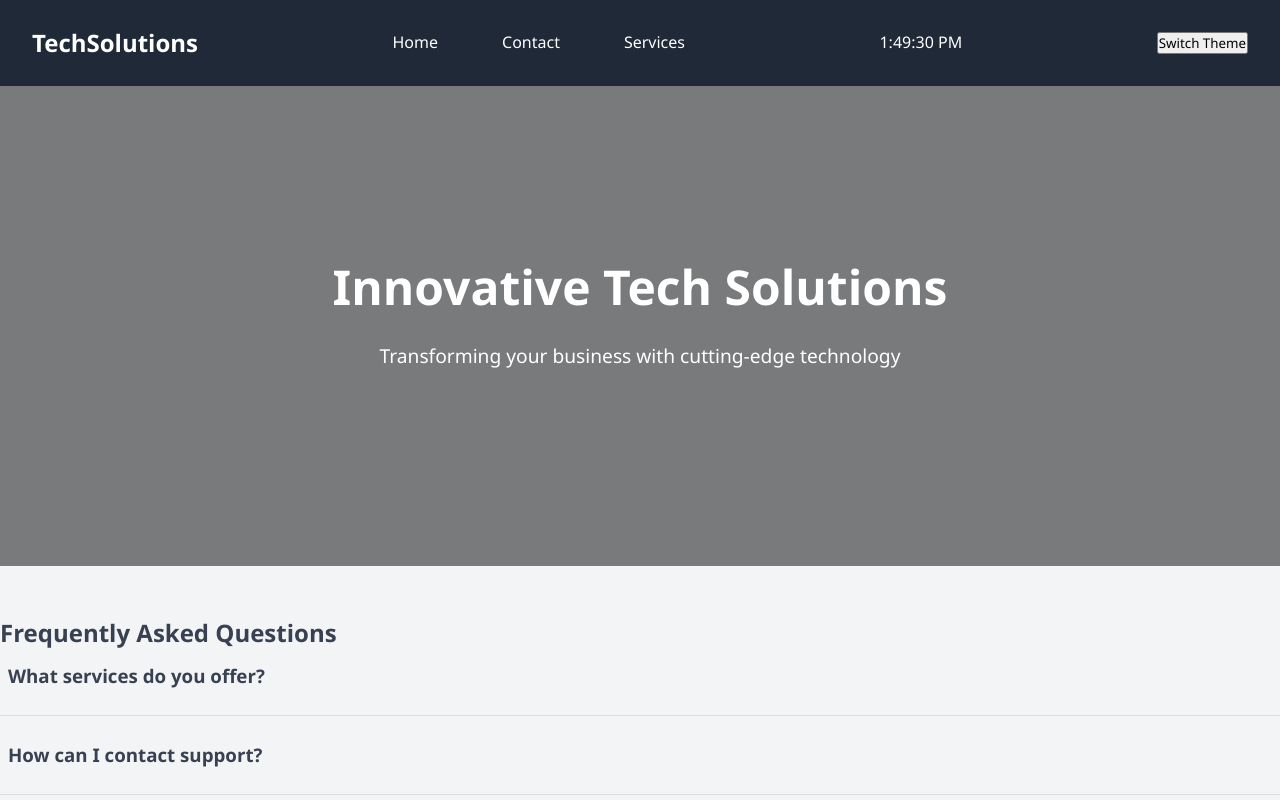
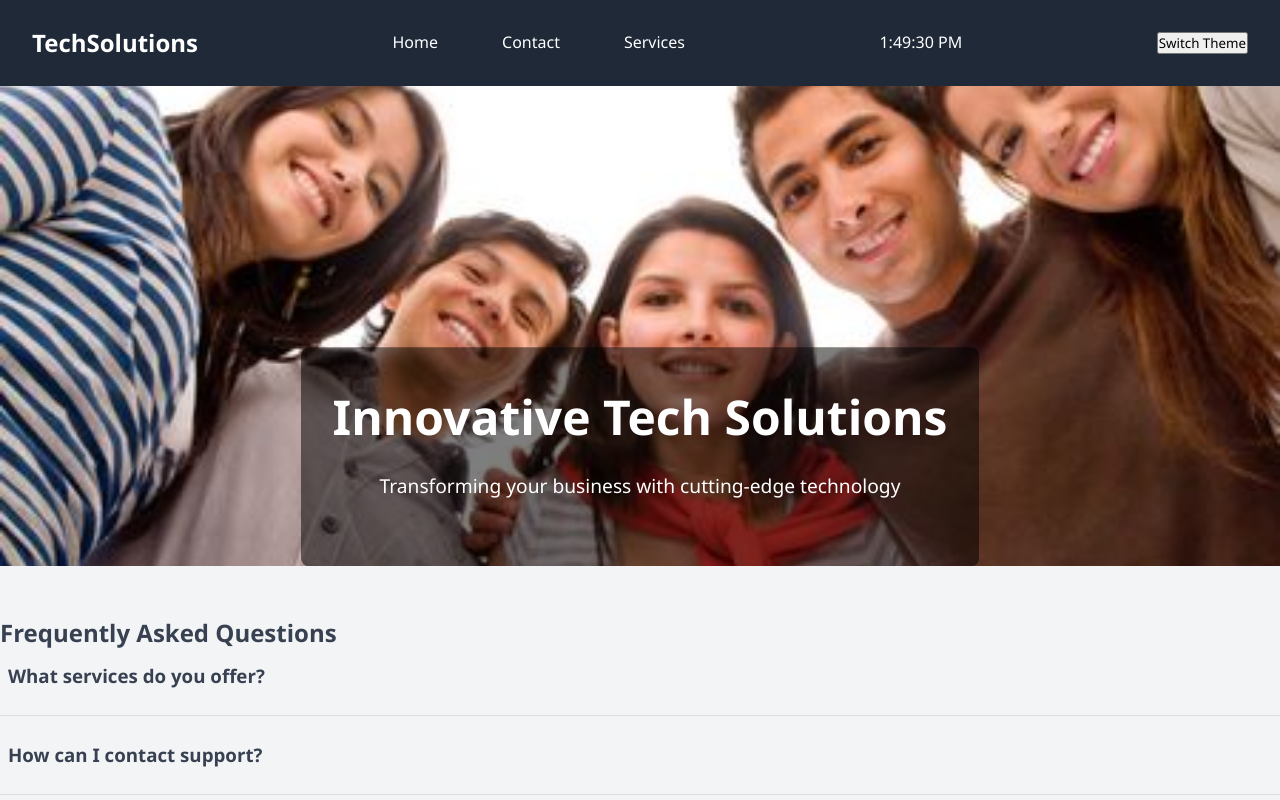
Before and after one commit to Livvy-405/LAB-4-INTERACTIVE-SITE, a plain HTML site: page index.html in a window 1280 px wide. Shown: the top 800 px of the page. Drawn offline with Linux system fonts and the light colour scheme.

Commit message:
Update style.css

```diff
--- a/style.css
+++ b/style.css
@@ -491,3 +491,43 @@ footer {
     background-color: #4338CA;
     transform: translateY(-2px);
 }
+/* Hero Slider Styles */
+.hero {
+    position: relative;
+    height: 60vh;
+    overflow: hidden;
+  }
+
+  .hero-slider {
+    position: absolute;
+    width: 100%;
+    height: 100%;
+  }
+
+  .slide {
+    position: absolute;
+    width: 100%;
+    height: 100%;
+    background-size: cover;
+    background-position: center;
+    opacity: 0;
+    transition: opacity 1s ease-in-out;
+  }
+
+  .slide.active {
+    opacity: 1;
+  }
+
+  .hero-content {
+    position: relative;
+    z-index: 2;
+    text-align: center;
+    color: white;
+    padding: 2rem;
+    background-color: rgba(0, 0, 0, 0.5);
+    border-radius: 8px;
+    max-width: 800px;
+    margin: 0 auto;
+    top: 50%;
+    transform: translateY(-50%);
+  }
```
